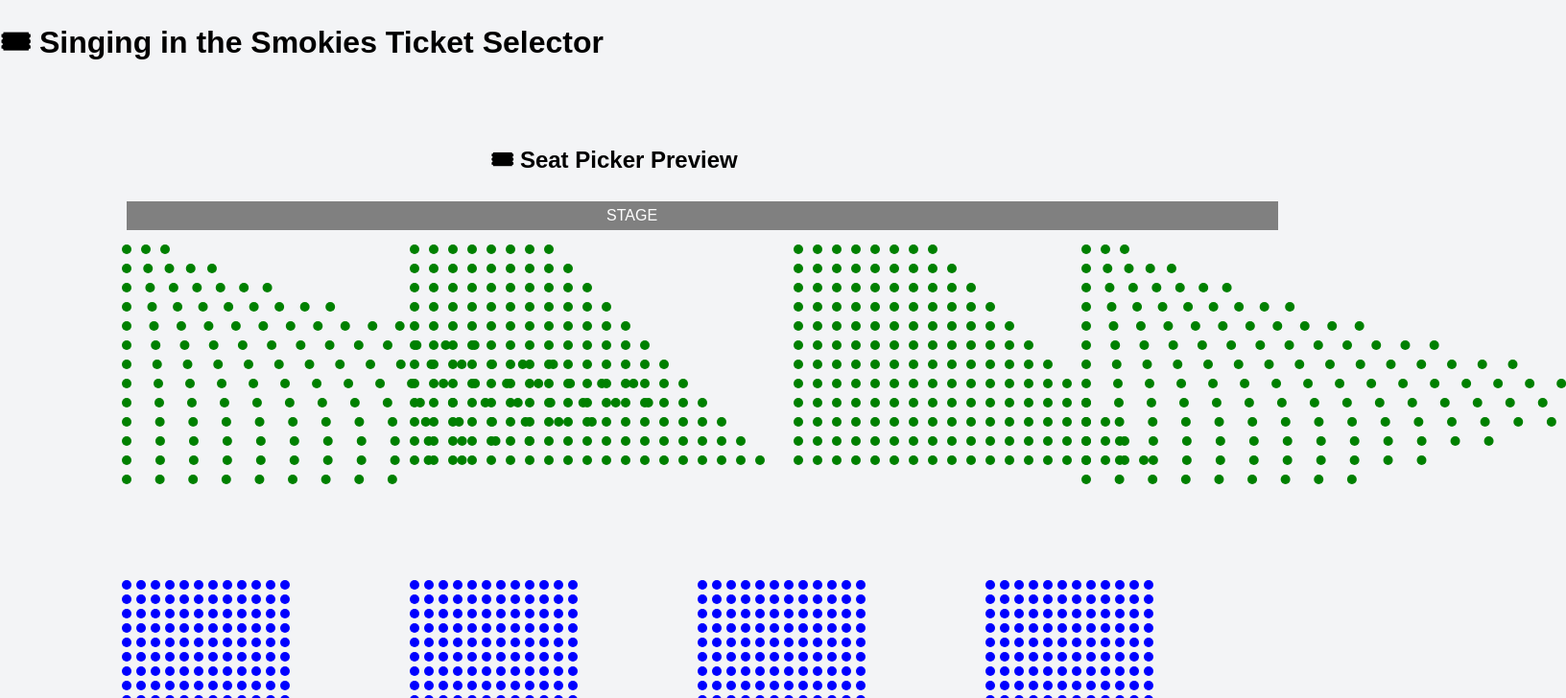
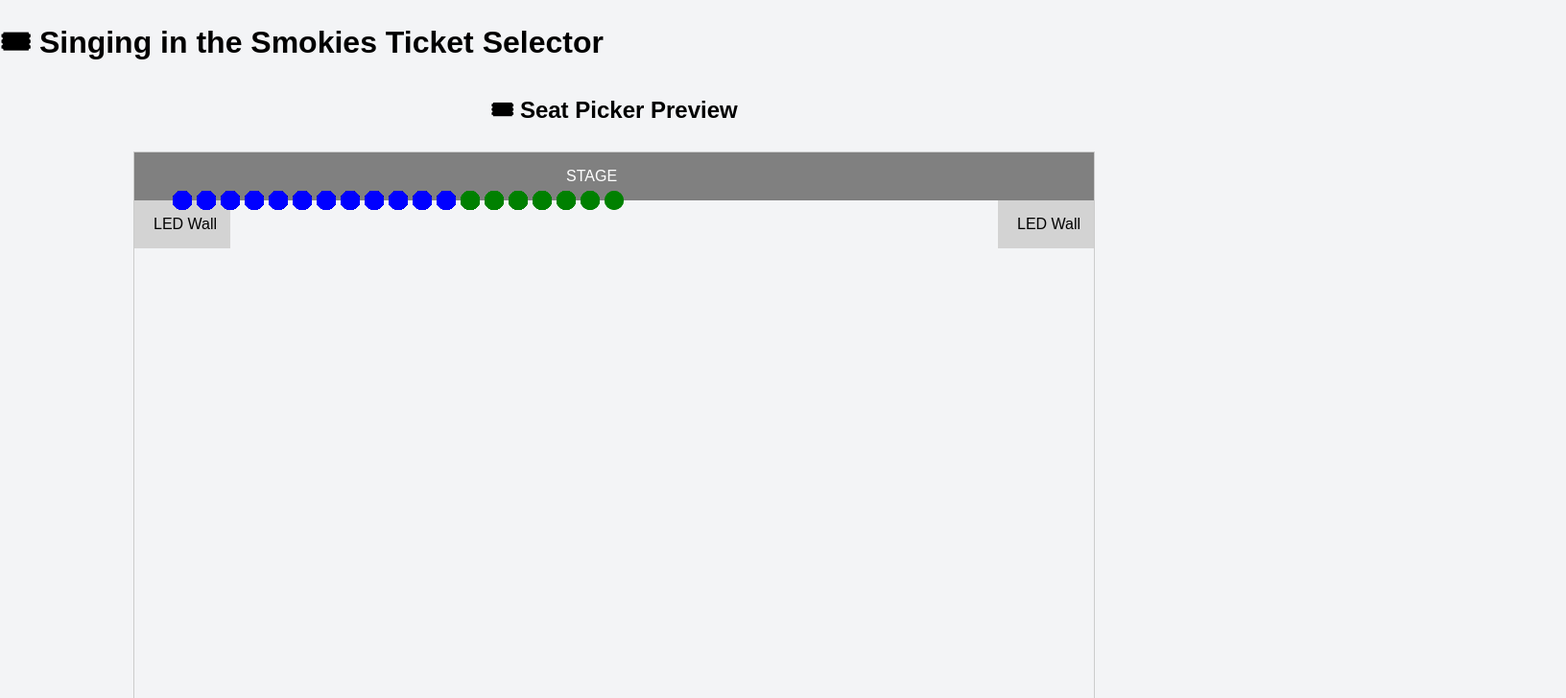
Before and after one commit to VerifiedFans/festival-seat-picker, a React (Create React App) app: page / in a window 1280 px wide. Shown: the top 728 px of the page at 96% size, 1632 px wide, since content can reach past the window. Built offline with nearby package versions, Linux system fonts and the light colour scheme.

Commit message:
Update SeatPicker.jsx

```diff
--- a/src/SeatPicker.jsx
+++ b/src/SeatPicker.jsx
@@ -1,108 +1,97 @@
-import React, { useState, useEffect } from "react";
+import React, { useState } from "react";
 
-export default function SeatPicker({ onSeatSelect }) {
+const sections = {
+  VIP: {
+    101: { rows: ["A", "B", "C", "D", "E", "F", "G", "H", "I", "J", "K", "L"], seats: [3, 5, 7, 9, 11, 13, 15, 17, 17, 15, 13, 11] },
+    102: { rows: ["A", "B", "C", "D", "E", "F", "G", "H", "I", "J", "K", "L"], seats: [8, 9, 10, 11, 12, 13, 14, 15, 16, 17, 18, 19] },
+    103: { rows: ["A", "B", "C", "D", "E", "F", "G", "H", "I", "J", "K", "L"], seats: [8, 9, 10, 11, 12, 13, 14, 15, 16, 17, 18, 19] },
+    104: { rows: ["A", "B", "C", "D", "E", "F", "G", "H", "I", "J", "K", "L"], seats: [3, 5, 7, 9, 11, 13, 15, 17, 17, 15, 13, 11] },
+  },
+  GA: {
+    201: { rows: [..."ABCDEFGHIJKLMNOPQRSTUVWXYZ", ...["AA", "BB", "CC", "DD", "EE", "FF"]], seats: 12 },
+    202: { rows: [..."ABCDEFGHIJKLMNOPQRSTUVWXYZ", ...["AA", "BB", "CC", "DD", "EE", "FF"]], seats: 12 },
+    203: { rows: [..."ABCDEFGHIJKLMNOPQRSTUVWXYZ", ...["AA", "BB", "CC", "DD", "EE", "FF"]], seats: 12 },
+    204: { rows: [..."ABCDEFGHIJKLMNOPQRSTUVWXYZ", ...["AA", "BB", "CC", "DD", "EE", "FF"]], seats: 12 },
+  },
+};
+
+export default function SeatPicker({ onSelect }) {
   const [selectedSeats, setSelectedSeats] = useState([]);
 
-  // 🎟️ **Generate VIP Sections**
-  const generateSeats = (section, rows, seatsPerRow, offsetX, offsetY, curve = false) => {
-    const seatArray = [];
-    rows.forEach((row, rowIndex) => {
-      for (let i = 0; i < seatsPerRow[rowIndex]; i++) {
-        const angleOffset = curve ? Math.sin(rowIndex * 0.15) * 15 : 0;
-        const xPosition = offsetX + (20 + angleOffset) * i;
-        const yPosition = offsetY + 20 * rowIndex;
-        seatArray.push({
-          id: `${section}-${row}${i + 1}`,
-          section,
-          row,
-          x: xPosition,
-          y: yPosition,
-          available: true,
-        });
-      }
-    });
-    return seatArray;
+  const toggleSeat = (seat) => {
+    setSelectedSeats((prev) =>
+      prev.includes(seat) ? prev.filter((s) => s !== seat) : [...prev, seat]
+    );
   };
 
-  // 🎯 **Define VIP Sections**
-  const vipSeats = [
-    // 101 & 104 Curved
-    ...generateSeats("101", "ABCDEFGHIJKLMN".split(""), [3, 5, 7, 9, 11, 13, 15, 17, 17, 15, 13, 11, 9], 100, 50, true),
-    ...generateSeats("104", "ABCDEFGHIJKLMN".split(""), [3, 5, 7, 9, 11, 13, 15, 17, 17, 15, 13, 11, 9], 1100, 50, true),
-    // 102 & 103 Triangular
-    ...generateSeats("102", "ABCDEFGHIJKL".split(""), [8, 9, 10, 11, 12, 13, 14, 15, 16, 17, 18, 19], 400, 50),
-    ...generateSeats("103", "ABCDEFGHIJKL".split(""), [8, 9, 10, 11, 12, 13, 14, 15, 16, 17, 18, 19], 800, 50),
-  ];
-
-  // 🎯 **Generate General Admission Sections**
-  const generateGASection = (section, startRow, numRows, cols, offsetX, offsetY) => {
-    const seatArray = [];
-    for (let r = 0; r < numRows; r++) {
-      const rowLabel =
-        r < 26 ? String.fromCharCode(startRow.charCodeAt(0) + r) : "A" + String.fromCharCode(65 + (r - 26));
-      for (let i = 1; i <= cols; i++) {
-        seatArray.push({
-          id: `${section}-${rowLabel}${i}`,
-          section,
-          row: rowLabel,
-          x: offsetX + (i - 1) * 15,
-          y: offsetY + r * 15,
-          available: true,
-        });
-      }
-    }
-    return seatArray;
+  const renderSeats = (section, row, seatCount, sectionName) => {
+    return Array.from({ length: seatCount }, (_, i) => {
+      const seatId = `${section}-${row}${i + 1}`;
+      const isSelected = selectedSeats.includes(seatId);
+      return (
+        <circle
+          key={seatId}
+          cx={50 + i * 25}
+          cy={50}
+          r={10}
+          fill={isSelected ? "orange" : sectionName === "VIP" ? "green" : "blue"}
+          onClick={() => toggleSeat(seatId)}
+          style={{ cursor: "pointer" }}
+        />
+      );
+    });
   };
 
-  const gaSeats = [
-    ...generateGASection("201", "A", 32, 12, 100, 400),
-    ...generateGASection("202", "A", 32, 12, 400, 400),
-    ...generateGASection("203", "A", 32, 12, 700, 400),
-    ...generateGASection("204", "A", 32, 12, 1000, 400),
-  ];
-
-  const allSeats = [...vipSeats, ...gaSeats];
-
-  // 🔄 **Handle Click Logic**
-  const handleSeatClick = (seatId) => {
-    if (selectedSeats.includes(seatId)) {
-      setSelectedSeats(selectedSeats.filter((id) => id !== seatId));
-    } else {
-      setSelectedSeats([...selectedSeats, seatId]);
-    }
+  const renderVIPSection = (sectionNum) => {
+    const section = sections.VIP[sectionNum];
+    return (
+      <g key={`VIP-${sectionNum}`}>
+        {section.rows.map((row, idx) =>
+          renderSeats(sectionNum, row, section.seats[idx], "VIP")
+        )}
+      </g>
+    );
   };
 
-  useEffect(() => {
-    onSeatSelect(selectedSeats);
-  }, [selectedSeats, onSeatSelect]);
-
-  const getColor = (id) => {
-    if (selectedSeats.includes(id)) return "orange";
-    const seat = allSeats.find((s) => s.id === id);
-    if (!seat?.available) return "gray";
-    return seat.section.startsWith("20") ? "blue" : "green";
+  const renderGASection = (sectionNum) => {
+    const section = sections.GA[sectionNum];
+    return (
+      <g key={`GA-${sectionNum}`}>
+        {section.rows.map((row) =>
+          renderSeats(sectionNum, row, section.seats, "GA")
+        )}
+      </g>
+    );
   };
 
   return (
-    <div style={{ textAlign: "center", padding: "2rem" }}>
+    <div style={{ textAlign: "center" }}>
       <h2>🎟 Seat Picker Preview</h2>
-      <svg width="1600" height="1000">
-        <rect x="100" y="0" width="1200" height="30" fill="gray" />
-        <text x="600" y="20" fill="white">
-          STAGE
-        </text>
+      <svg width="1000" height="800" style={{ border: "1px solid #ccc" }}>
+        <rect x="0" y="0" width="1000" height="50" fill="gray" />
+        <text x="450" y="30" fill="white">STAGE</text>
 
-        {allSeats.map((seat) => (
-          <circle
-            key={seat.id}
-            cx={seat.x}
-            cy={seat.y}
-            r="5"
-            fill={getColor(seat.id)}
-            onClick={() => handleSeatClick(seat.id)}
-          />
-        ))}
+        {/* LED Walls */}
+        <rect x="0" y="50" width="100" height="50" fill="lightgray" />
+        <text x="20" y="80" fill="black">LED Wall</text>
+        <rect x="900" y="50" width="100" height="50" fill="lightgray" />
+        <text x="920" y="80" fill="black">LED Wall</text>
+
+        {/* VIP Sections */}
+        {renderVIPSection(101)}
+        {renderVIPSection(102)}
+        {renderVIPSection(103)}
+        {renderVIPSection(104)}
+
+        {/* GA Sections */}
+        {renderGASection(201)}
+        {renderGASection(202)}
+        {renderGASection(203)}
+        {renderGASection(204)}
       </svg>
+      <div>
+        <p>Selected Seats: {selectedSeats.join(", ")}</p>
+      </div>
     </div>
   );
 }
```
